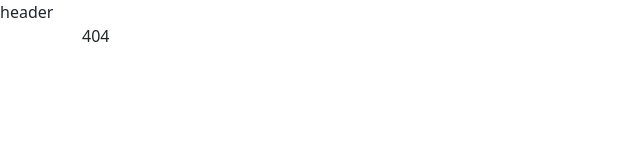
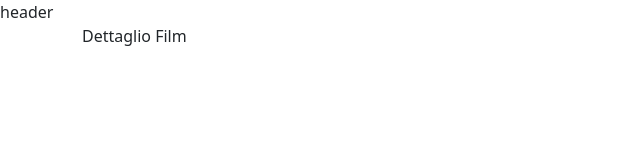
Before and after one commit to luigi-giordano/webapp-react, a React (Vite) app: page /movie/1 in a window 1280 px wide. Shown: the top 160 px of the page, without its empty margins (0-640 px from the left). Built offline with nearby package versions, Linux system fonts and the light colour scheme.

Commit message:
Milestone 2 completed

```diff
--- /dev/null
+++ b/pages/MovieDetailPage.jsx
@@ -0,0 +1,10 @@
+
+function MovieDetailPage() {
+  return (
+    <div>
+      Dettaglio Film
+    </div>
+  )
+}
+
+export default MovieDetailPage
--- a/src/App.jsx
+++ b/src/App.jsx
@@ -1,4 +1,5 @@
 import HomePage from "../pages/HomePage"
+import MovieDetailPage from "../pages/MovieDetailPage"
 import Error404 from "../pages/Error404"
 import DefaultLayout from "../layouts/DefaultLayout"
 import { BrowserRouter, Routes, Route } from "react-router-dom"
@@ -10,6 +11,7 @@ function App() {
         <Route element={<DefaultLayout />}>
           <Route path="/" element={<HomePage />} />
           <Route path="*" element={<Error404 />} />
+          <Route path="/movie/:id" element={<MovieDetailPage />} />
         </Route>
       </Routes>
     </BrowserRouter>
```
